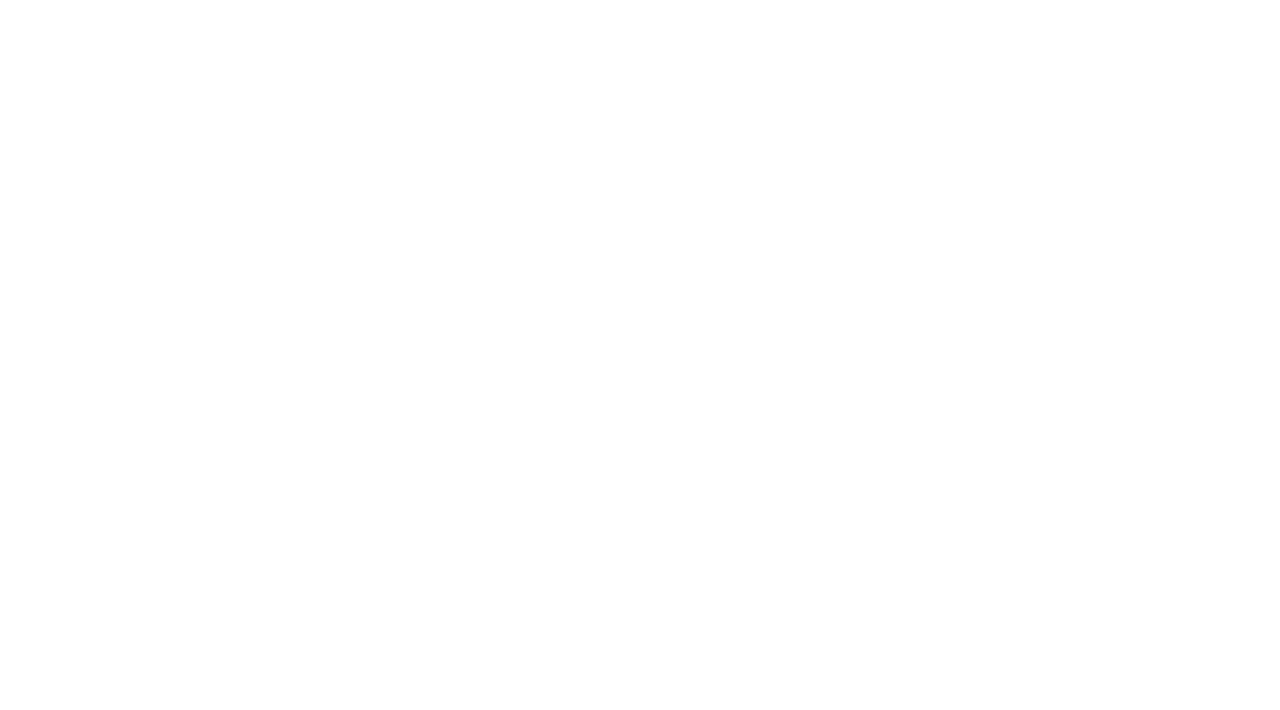
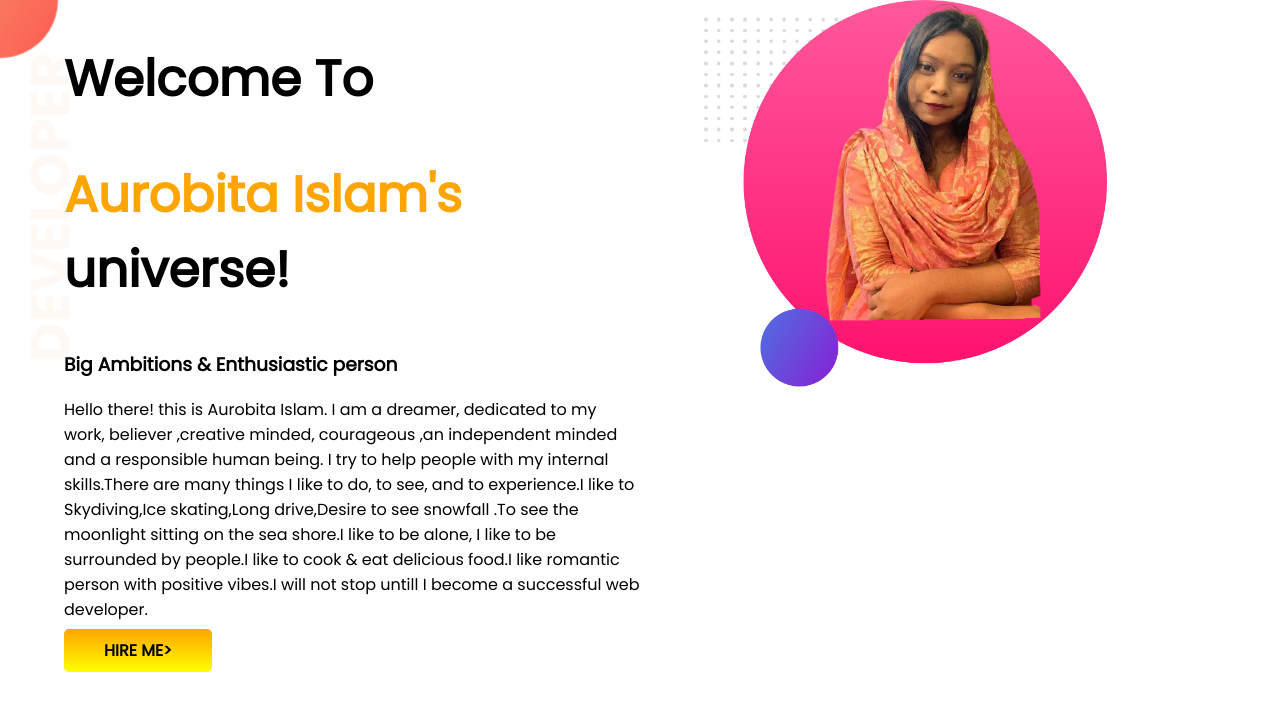
Before and after one commit to Aurobitaislam/devloper-protfolio, a plain HTML site: page index.html in a window 1280 px wide. Drawn offline with Linux system fonts and the light colour scheme.

Commit message:
top banner added

```diff
--- a/index.html
+++ b/index.html
@@ -5,9 +5,25 @@
     <meta http-equiv="X-UA-Compatible" content="IE=edge">
     <meta name="viewport" content="width=device-width, initial-scale=1.0">
     <title>Aurobita's Protfolio</title>
+    <link rel="preconnect" href="https://fonts.googleapis.com">
+    <link rel="preconnect" href="https://fonts.gstatic.com" crossorigin>
+    <link href="https://fonts.googleapis.com/css2?family=Poppins&display=swap" rel="stylesheet">
     <link rel="stylesheet" href="style.css">
 </head>
 <body>
+    <section class="top-banner">
+    <div class="half-width">
+        <h1>Welcome To</h1>
+        <h1> <span class="orange-color">Aurobita Islam's</span> universe!</h1>
+        <h3>Big Ambitions & Enthusiastic person</h3>
+        <P>Hello there! this is Aurobita Islam. I am a dreamer, dedicated to my work, believer ,creative minded, courageous ,an independent minded and a responsible human being. I try to help people with my internal skills.There are many things I like to do, to see, and to experience.I like to Skydiving,Ice skating,Long drive,Desire to see snowfall
+    .To see the moonlight sitting on the sea shore.I like to be alone, I like to be surrounded by people.I like to cook & eat delicious food.I like romantic person with positive vibes.I will not stop untill I become a successful web developer. </P>
+    <a class="link-button" target="_blank" href="https://www.linkedin.com/in/aurobitaislam/" ><span>HIRE ME</span>></a>
+    </div>
+
+ <div class="half-width">
+    <img src="images/my-bg2.png" alt="">
+</div>
 
 </body>
 </html>
--- a/style.css
+++ b/style.css
@@ -0,0 +1,38 @@
+body{
+    font-family: 'Poppins', sans-serif;
+    margin: 0%;
+}
+h1{
+    font-size:50px;
+}
+.orange-color{
+    color:orange;
+}
+section{
+    display: flex;
+}
+.half-width{
+    width: 50%;
+    padding-left: 5%;
+}
+.half-width img{
+    width: 70%;
+}
+.link-button{
+    text-decoration:black;
+    background-image: linear-gradient(orange,yellow);
+    padding: 10px 40px;
+    color: black;
+    font-weight: 700;
+    font font-family: 700;
+    border-radius:5px;
+
+}
+.span{
+    color:black;
+
+}
+.top-banner{
+    background-image: url(images/top-banner.png);
+    background-repeat: no-repeat;
+}
```
Also changed, not shown: images/dream-bg.png (added), images/exp-bg.png (added), images/jhankar.png (added), images/jhankar2.png (added), images/my-bg.png (added), images/my-bg2.png (added), images/top-banner.png (added), my-bg2.png (added), 7 other files.
